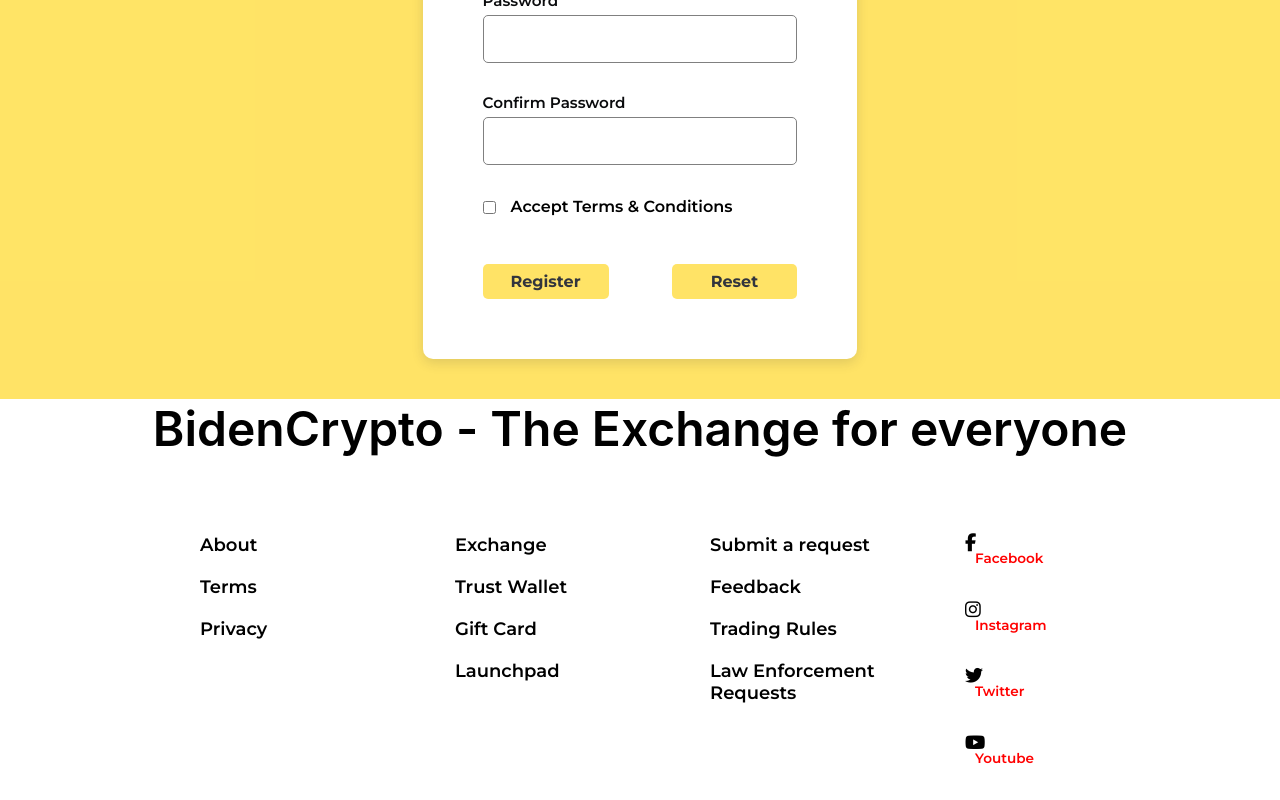
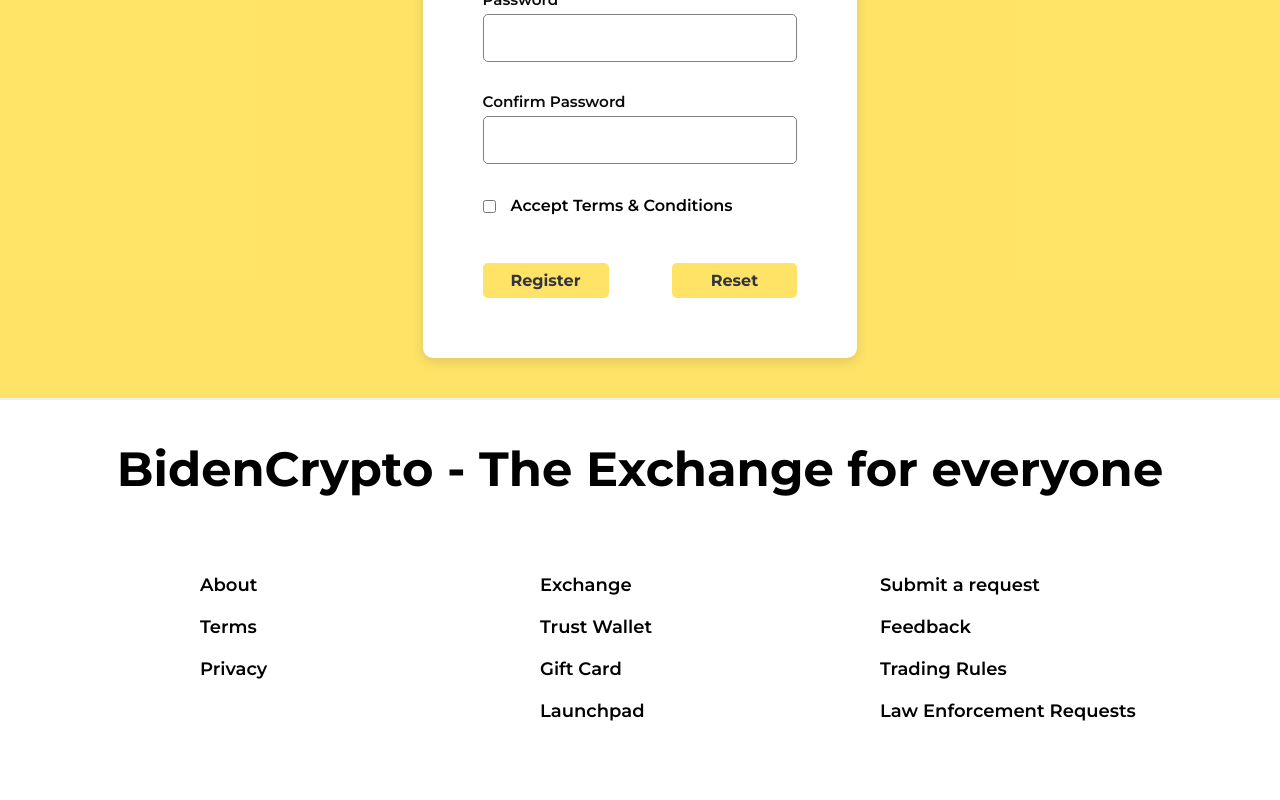
Before and after one commit to AlexGamer29/biden-crypto, a React (Create React App) app: page /signin in a window 1280 px wide. Shown: the part 482-1282 px from the top of the page. Built offline with nearby package versions, Linux system fonts and the light colour scheme; what react-select-country-list would draw is missing.

Commit message:
[change] make change in footer and navbar

```diff
--- a/src/components/NavBar.css
+++ b/src/components/NavBar.css
@@ -1,6 +1,6 @@
 * {
-    font-family: 'Montserrat', sans-serif;
-    font-weight: 600;
+  font-family: 'Montserrat', sans-serif;
+  font-weight: 600;
 }
 
 .navbar {
@@ -13,6 +13,7 @@
   position: sticky;
   top: 0;
   z-index: 20;
+  border-bottom: 2.5px solid rgb(236, 239, 241);
 }
 
 .nav-container {
@@ -39,6 +40,7 @@
   height: auto;
   max-width: 160px;
   max-height: 160px;
+  margin-top: 10px;
 }
 
 .nav-menu {
@@ -108,10 +110,12 @@
     transition: all 0.5s ease;
     z-index: 1;
   }
+
   .nav-item .active {
     color: #ffdd40;
     border: none;
   }
+
   .nav-links {
     padding: 1.5rem;
     width: 100%;
--- a/src/components/Pages/Footer.js
+++ b/src/components/Pages/Footer.js
@@ -37,37 +37,6 @@
                         <FooterLink href="#">Trading Rules</FooterLink>
                         <FooterLink href="#">Law Enforcement Requests</FooterLink>
                     </Column>
-                    <Column>
-                        <Heading>Social Media</Heading>
-                        <FooterLink href="#">
-                            <i className="fab fa-facebook-f">
-                                <span style={{ marginLeft: "10px" }}>
-                                    Facebook
-                                </span>
-                            </i>
-                        </FooterLink>
-                        <FooterLink href="#">
-                            <i className="fab fa-instagram">
-                                <span style={{ marginLeft: "10px" }}>
-                                    Instagram
-                                </span>
-                            </i>
-                        </FooterLink>
-                        <FooterLink href="#">
-                            <i className="fab fa-twitter">
-                                <span style={{ marginLeft: "10px" }}>
-                                    Twitter
-                                </span>
-                            </i>
-                        </FooterLink>
-                        <FooterLink href="#">
-                            <i className="fab fa-youtube">
-                                <span style={{ marginLeft: "10px" }}>
-                                    Youtube
-                                </span>
-                            </i>
-                        </FooterLink>
-                    </Column>
                 </Row>
             </Container>
         </Box>
--- a/src/components/Pages/FooterStyles.js
+++ b/src/components/Pages/FooterStyles.js
@@ -1,16 +1,22 @@
 import styled from 'styled-components';
 
 export const Box = styled.div`
-padding: 40px 0px 40x 0px;
+padding: 40px 0px 40px 0px;
 background: white;
 position: relative;
 bottom: 0;
+border-top: 2.5px solid rgb(236, 239, 241);
 width: 100%;
 
 
 @media (max-width: 1000px) {
 	padding: 50px 10px;
 }
+
+@media (max-width: 550px) {
+	padding: 20px 10px;
+}
+
 `;
 
 export const Container = styled.div`
@@ -32,12 +38,12 @@
 export const Row = styled.div`
 display: grid;
 grid-template-columns: repeat(auto-fill,
-						minmax(185px, 1fr));
+						minmax(250px, 1fr));
 grid-gap: 20px;
 
 @media (max-width: 1000px) {
 	grid-template-columns: repeat(auto-fill,
-						minmax(200px, 1fr));
+						minmax(250px, 1fr));
 }
 `;
 
--- a/src/components/css/footer.css
+++ b/src/components/css/footer.css
@@ -1,6 +1,7 @@
 h1 {
     color: black;
     text-align: center;
-    font-family: -apple-system, BlinkMacSystemFont, 'Segoe UI', Roboto, Oxygen, Ubuntu, Cantarell, 'Open Sans', 'Helvetica Neue', sans-serif;
+    font-family: inherit;
     font-size: 3rem;
+    font-weight: 700;
 }
```
